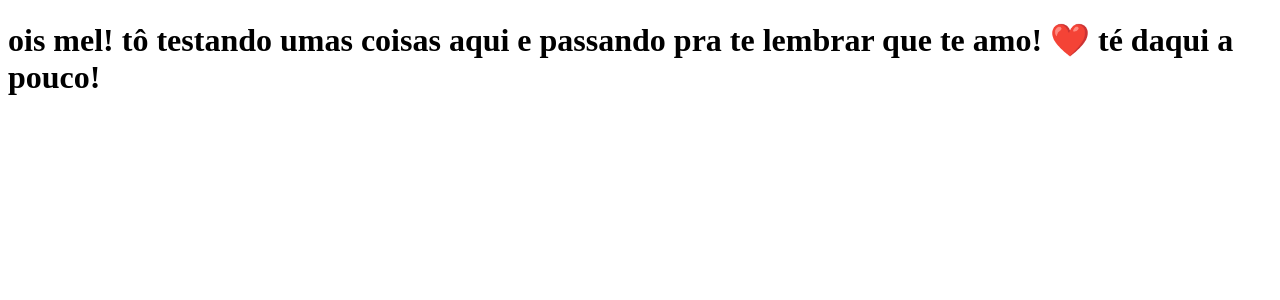
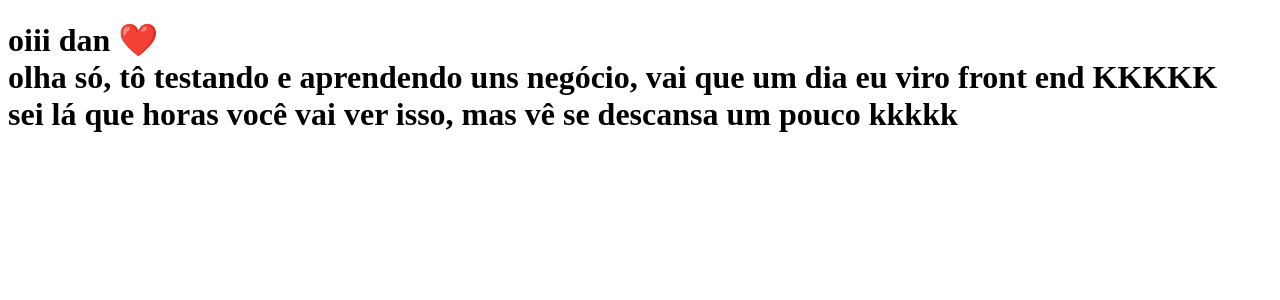
Before and after one commit to ariencchi/clone-tabnews, a Next.js app: page / in a window 1280 px wide. Shown: the top 300 px of the page. Built offline with nearby package versions, Linux system fonts and the light colour scheme.

Commit message:
teste de estrutura

```diff
--- a/pages/index.js
+++ b/pages/index.js
@@ -1,9 +1,15 @@
 function Home() {
   return (
-    <h1>
-      ois mel! tô testando umas coisas aqui e passando pra te lembrar que te
-      amo! ❤️ té daqui a pouco!
-    </h1>
+    <div>
+      <h1>
+        oiii dan ❤️
+        <br />
+        olha só, tô testando e aprendendo uns negócio, vai que um dia eu viro
+        front end KKKKK
+        <br />
+        sei lá que horas você vai ver isso, mas vê se descansa um pouco kkkkk
+      </h1>
+    </div>
   );
 }
 
```
